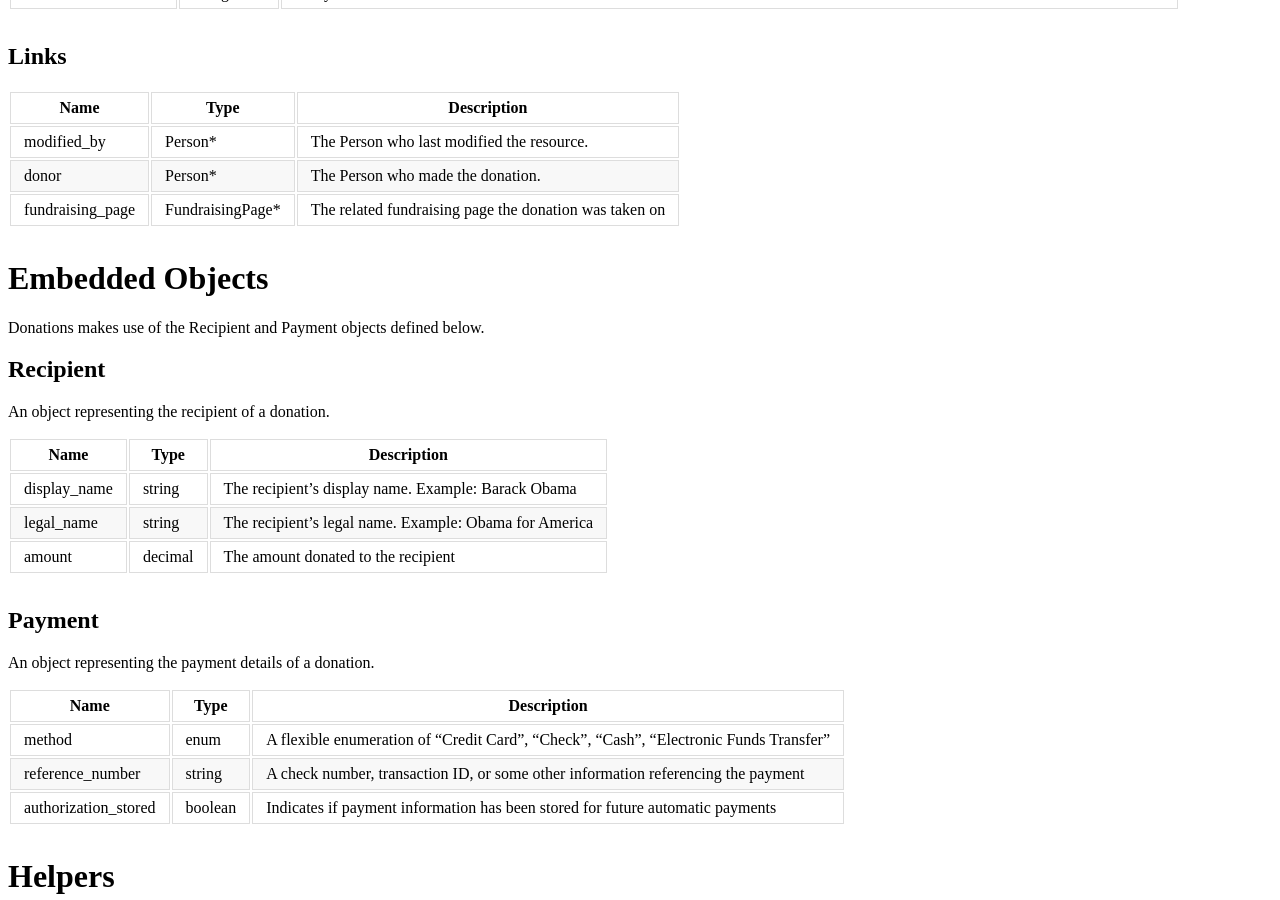
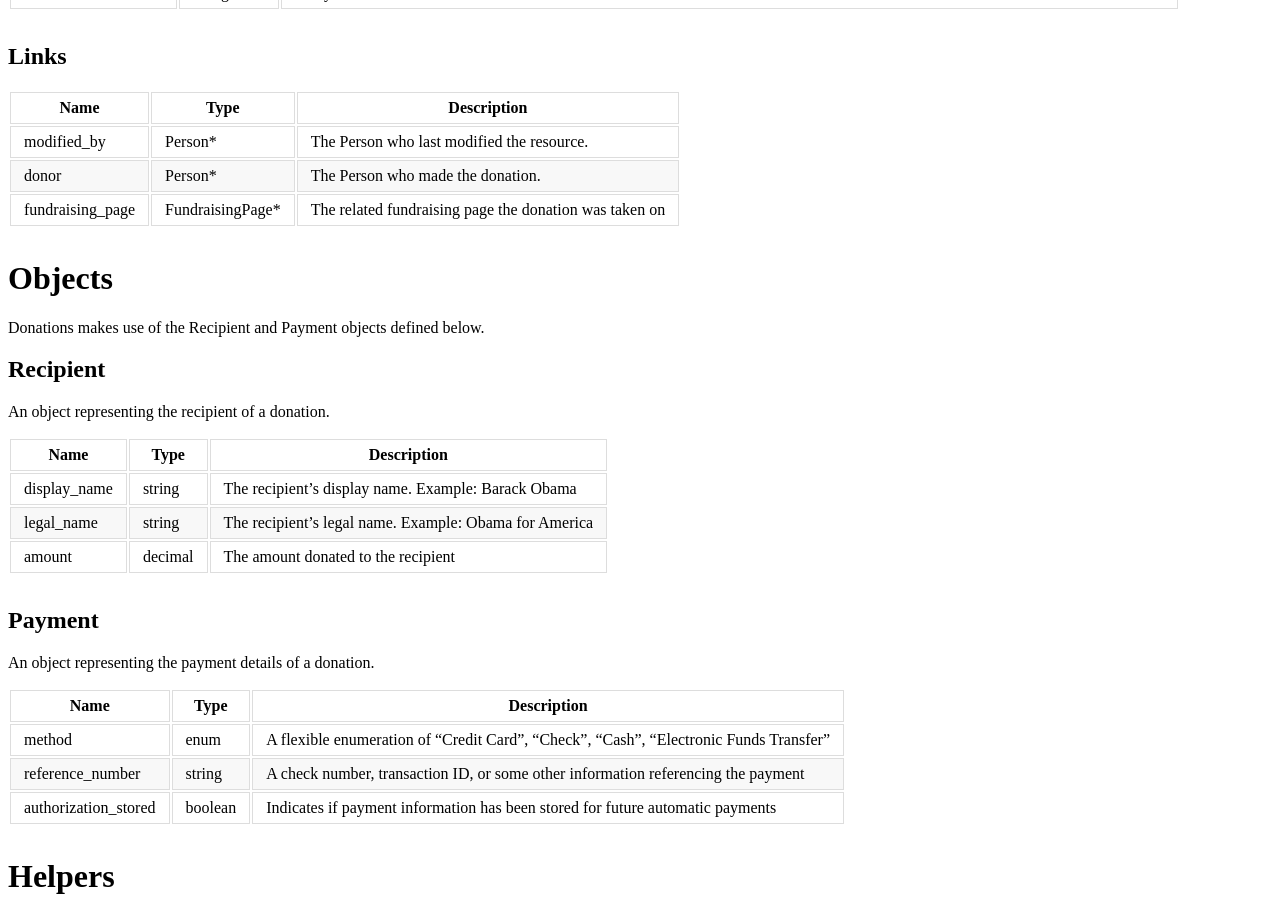
Before and after one commit to opensupporter/osdi-docs, a Jekyll site: the page built from donations.md, in a window 1280 px wide and 900 px high, scrolled down 1019 px. Built offline with Jekyll 4.4.1, drawn with Linux system fonts in a browser that asks for light colours; a style sheet for code colours, icons or effects is not loaded.

Commit message:
Changed objects title

```diff
--- a/donations.md
+++ b/donations.md
@@ -37,7 +37,7 @@ This page defines the Donation resource.
 |donor      	|Person*	|The Person who made the donation.
 |fundraising_page|FundraisingPage* |The related fundraising page the donation was taken on
 
-# Embedded Objects
+# Objects
 
 Donations makes use of the Recipient and Payment objects defined below.
 
```
